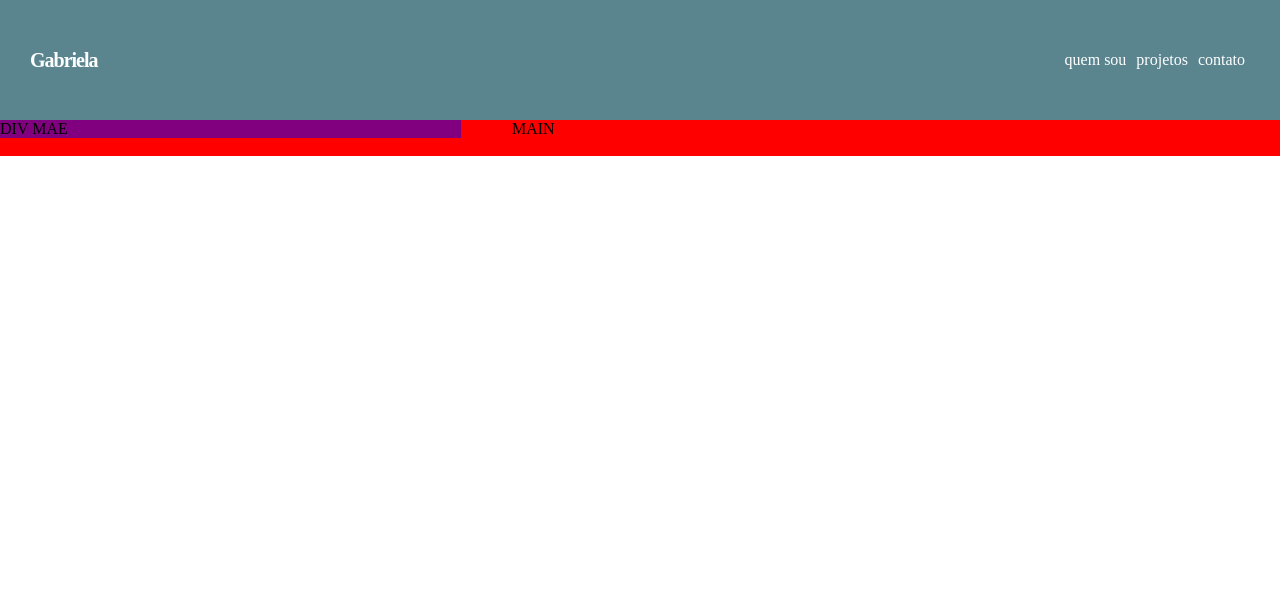
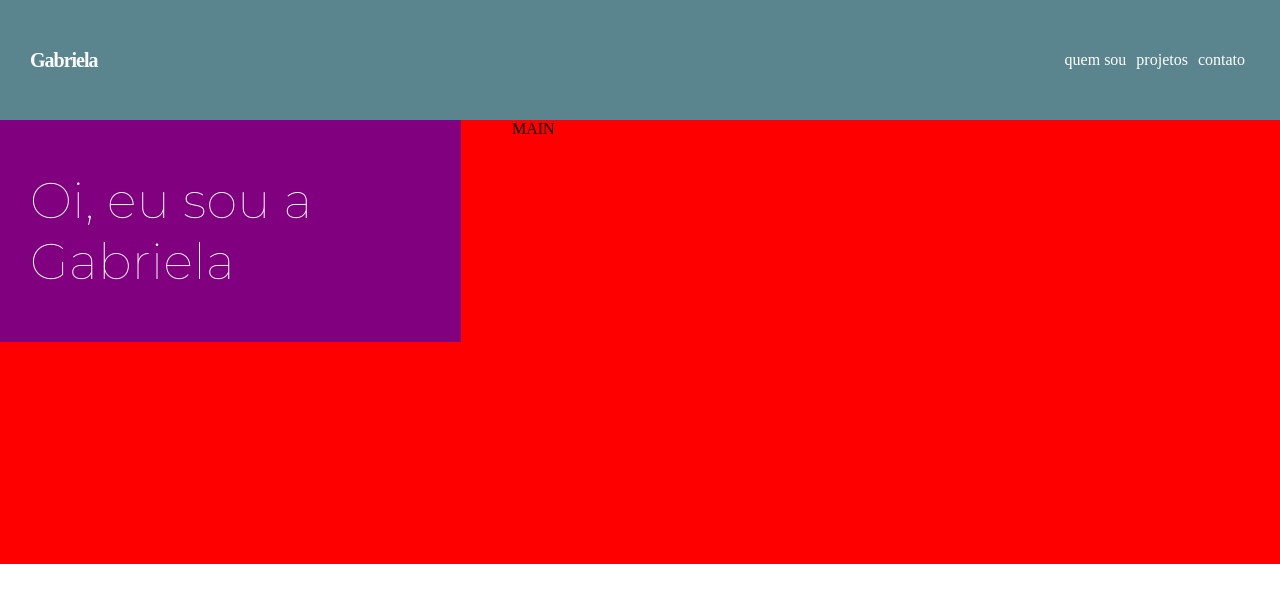
Before and after one commit to Gabrielasalvo/portfolio, a React (Create React App) app: page / in a window 1280 px wide. Shown: the top 602 px of the page. Built offline with nearby package versions, Linux system fonts and the light colour scheme.

Commit message:
Criação main

```diff
--- a/public/index.html
+++ b/public/index.html
@@ -10,6 +10,7 @@
       content="Web site created using create-react-app"
     />
     <link rel="apple-touch-icon" href="%PUBLIC_URL%/logo192.png" />
+    <link href="https://fonts.googleapis.com/css2?family=Montserrat:wght@100;600;700;900&display=swap" rel="stylesheet">
     <!--
       manifest.json provides metadata used when your web app is installed on a
       user's mobile device or desktop. See https://developers.google.com/web/fundamentals/web-app-manifest/
--- a/src/container/Main/index.js
+++ b/src/container/Main/index.js
@@ -6,7 +6,11 @@ import { Container, DivMain } from './styled'
 
     return (
     <Container>
-        <DivMain>DIV MAE</DivMain>
+        <DivMain>
+            <div>
+                <p>Oi, eu sou a Gabriela</p>
+            </div>
+        </DivMain>
         MAIN
 
     </Container>
--- a/src/container/Main/styled.js
+++ b/src/container/Main/styled.js
@@ -10,10 +10,19 @@ grid-template-rows: 1fr 1fr;
 background-color:red;
 
 `
-
 export const DivMain = styled.div `
+font-family: 'Montserrat', sans-serif;
+font-weight:bold;
 width:90%;
 background-color: purple;
+ p{
+     padding-left:30px;
+     color: #FFF;
+     font-weight: lighter;
+     font-size:50px;
+     -webkit-font-smoothing: antialiased;
+     letter-spacing:0.29px;
+ }
 
 
 `
```
